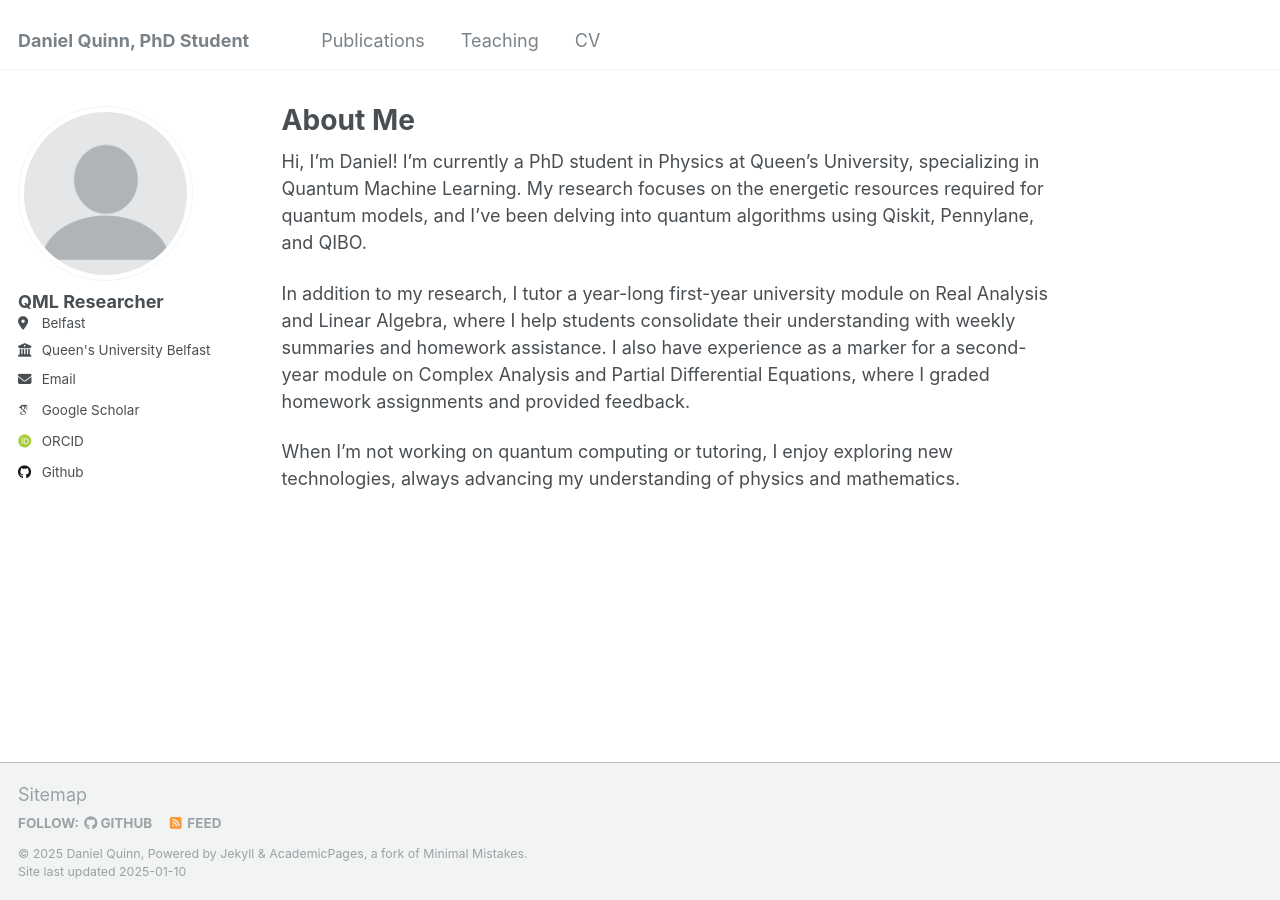
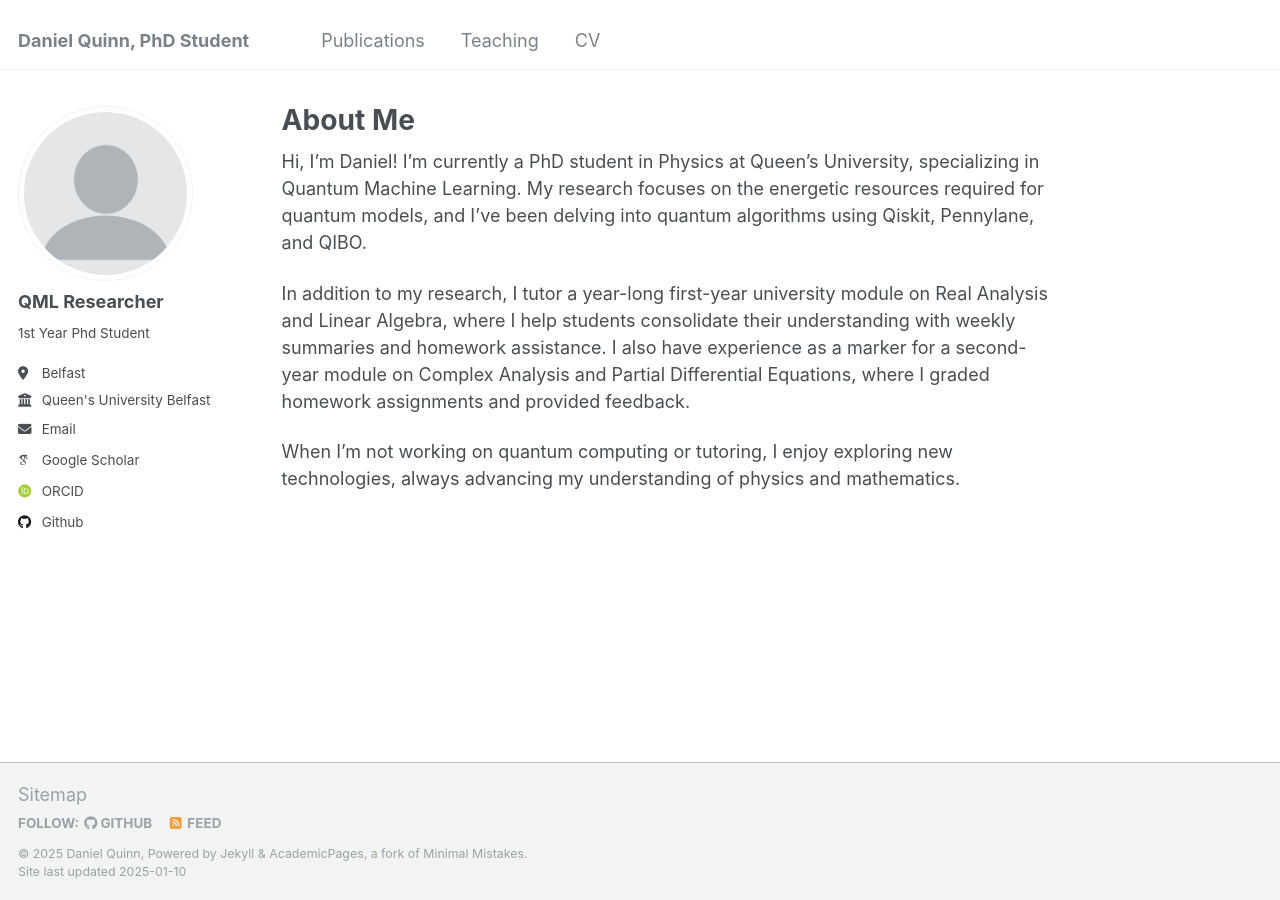
Before and after one commit to DanielQuinn53/DanielQuinn53.github.io, a Jekyll site: the page built from _pages/about.md, in a window 1280 px wide. Built offline with Jekyll 4.4.1, drawn with Linux system fonts in a browser that asks for light colours; some web fonts are replaced.

Commit message:
Update _config.yml

```diff
--- a/_config.yml
+++ b/_config.yml
@@ -24,7 +24,7 @@ author:
   avatar           : "profile.png"
   name             : "QML Researcher"
   pronouns         : # example: "she/her"
-  bio              : #"Some Bio"
+  bio              : "1st Year Phd Student"
   location         : "Belfast"
   employer         : "Queen's University Belfast"
   uri              : # URL
```
